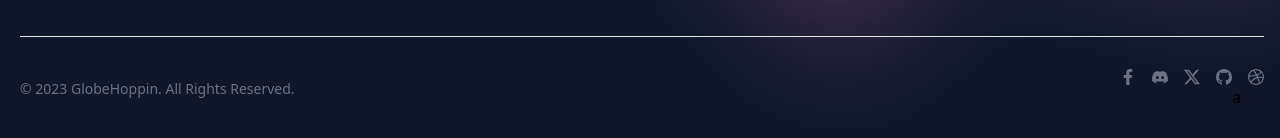
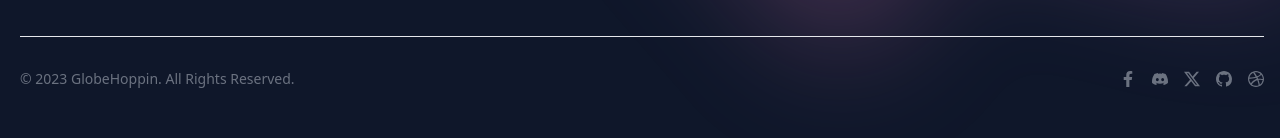
Before and after one commit to GlobeHoppin/GlobeHoppin, a React (Vite) app: page / in a window 1280 px wide. Shown: the part 2436-2574 px from the top of the page. Built offline with nearby package versions, Linux system fonts and the light colour scheme.

Commit message:
fixed a footer issue

```diff
--- a/src/components/Footer.jsx
+++ b/src/components/Footer.jsx
@@ -106,7 +106,7 @@ function Footer() {
                   className="text-gray-500 hover:text-white duration-200 hover:scale-125 ml-4 cursor-pointer"
                   title="dribble"
                 />
-a              </a>
+              </a>
             </div>
           </div>
         </div>
```
